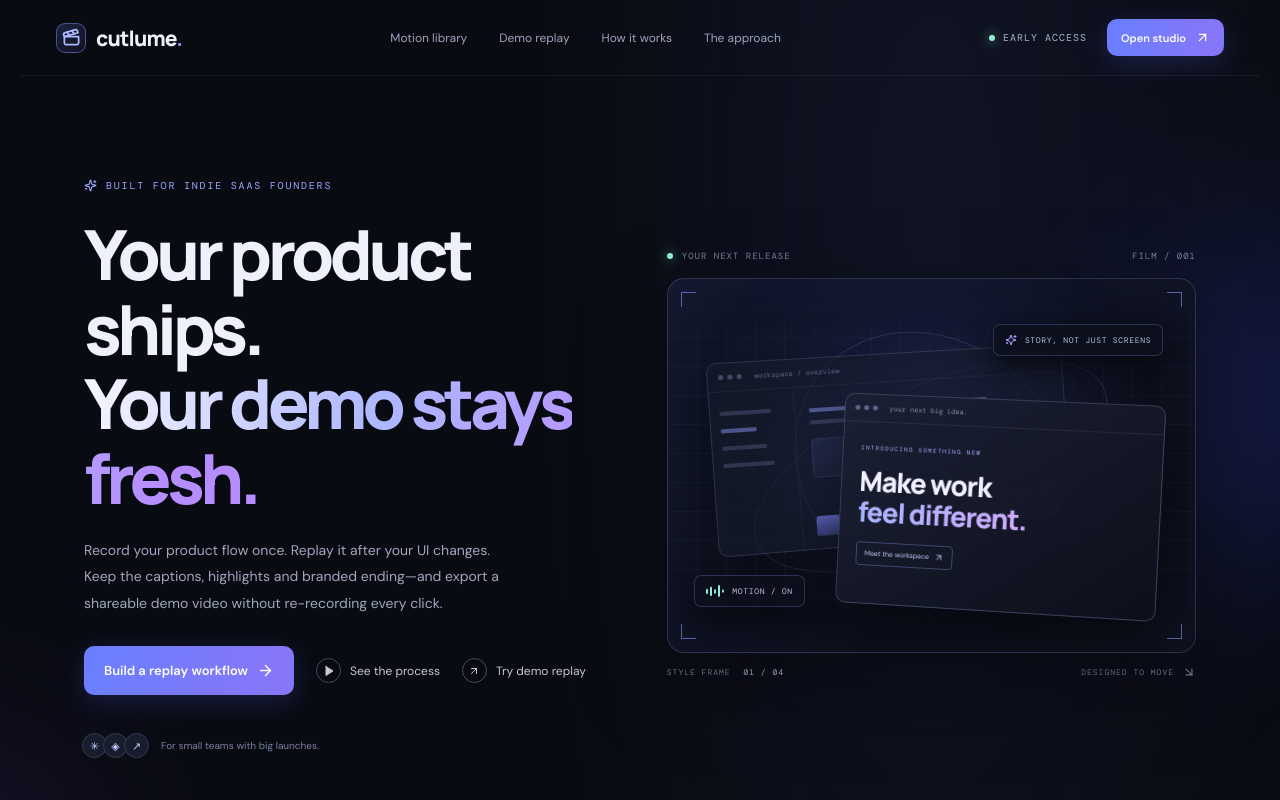
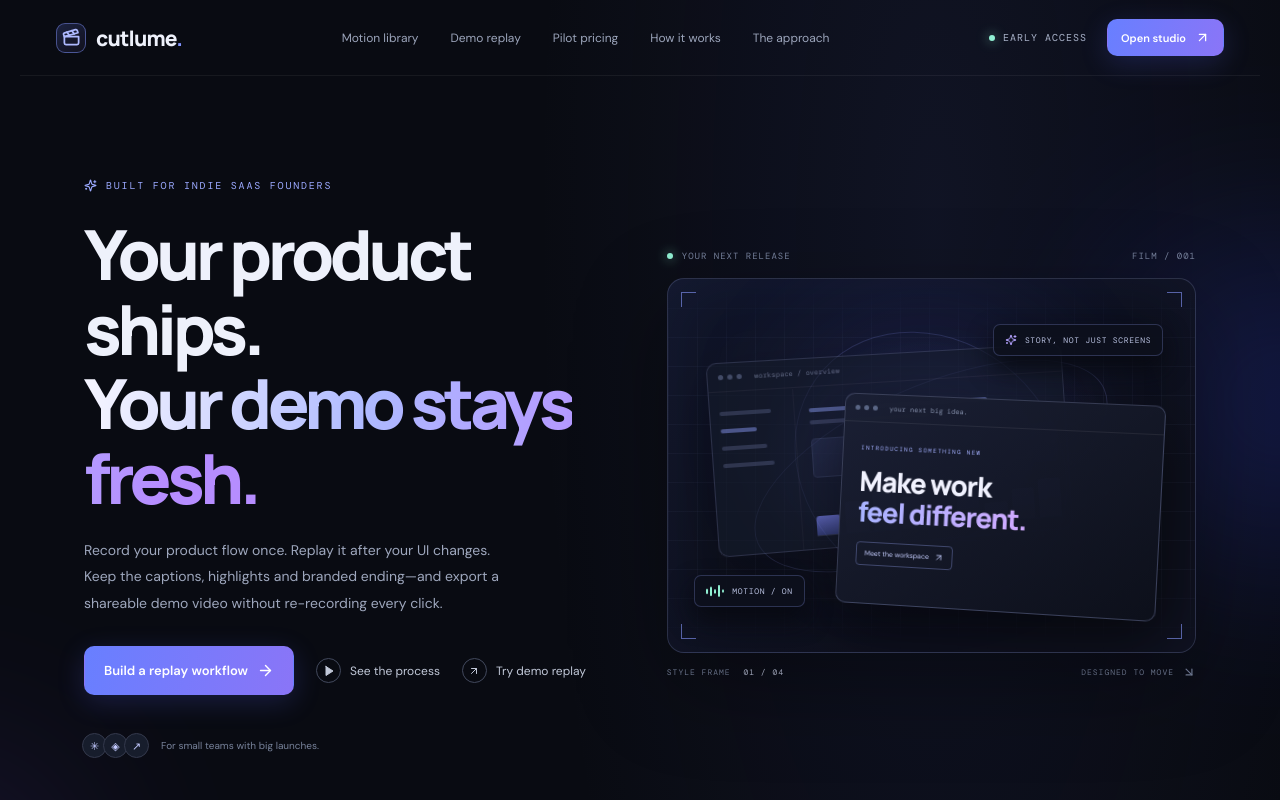
Before and after one commit to arhan1-hub/Cutlume, a Next.js app: page / in a window 1280 px wide. Shown: the top 800 px of the page. Built offline with nearby package versions, Linux system fonts and the light colour scheme.

Commit message:
feat: link founding pilot checkout from landing navigation

```diff
--- a/app/page.tsx
+++ b/app/page.tsx
@@ -266,6 +266,7 @@ export default function Home() {
         <nav className="top-nav" aria-label="Main navigation">
           <a href="/motion">Motion library</a>
           <a href="/replay">Demo replay</a>
+          <a href="/pricing">Pilot pricing</a>
           <a href="#how-it-works">How it works</a>
           <a href="#principles">The approach</a>
         </nav>
```
